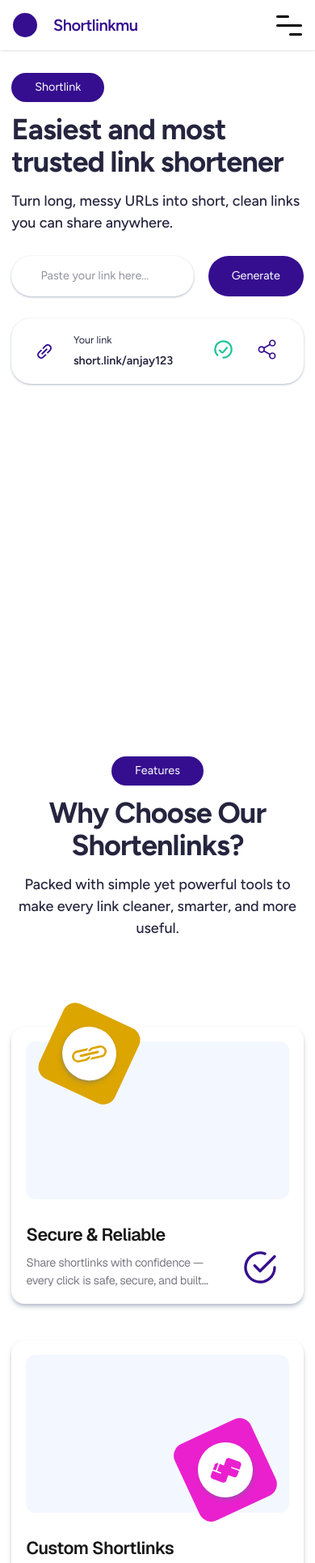
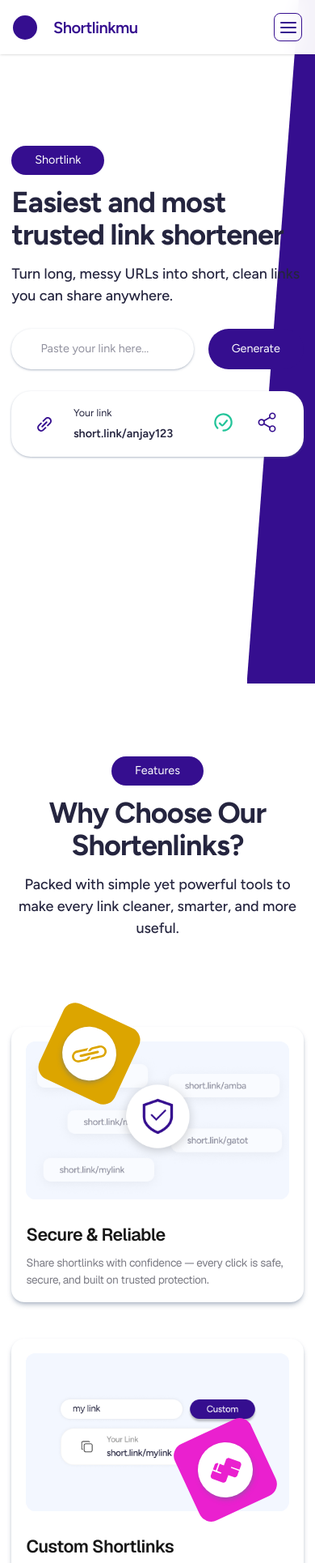
Before and after one commit to GioGiorno768/fe-shortlinkmu, a Next.js app: page / in a window 390 px wide. Shown: the top 1930 px of the page at 81% size. Built offline with nearby package versions, Linux system fonts and the light colour scheme.

Commit message:
add floating navbar

```diff
--- a/src/app/globals.css
+++ b/src/app/globals.css
@@ -10,9 +10,9 @@
   --grays: #7c7c85;
   --card: #f3f7ff;
   --yellowlink: #dca500;
-  --purplelink: #EA20CF;
-  --bluetitle: #DDEBFF;
-
+  --purplelink: #ea20cf;
+  --bluetitle: #ddebff;
+  --bluefooter: #bcd1ff;
 }
 
 @theme inline {
@@ -27,9 +27,9 @@
   --color-yellowlink: var(--yellowlink);
   --color-purplelink: var(--purplelink);
   --color-bluetitle: var(--bluetitle);
+  --color-bluefooter: var(--bluefooter);
   --font-figtree: "Figtree", sans-serif;
   --font-geist: "Geist", sans-serif;
-
 }
 
 body {
--- a/src/app/page.tsx
+++ b/src/app/page.tsx
@@ -1,6 +1,7 @@
 import CTASection from "@/components/landing/CTASection";
 import FAQSection from "@/components/landing/FAQSection";
 import Features from "@/components/landing/Features";
+import FloatingNavbar from "@/components/landing/FloatingNavbar";
 import Footer from "@/components/landing/Footer";
 import Hero from "@/components/landing/Hero";
 import Navbar from "@/components/landing/Navbar";
@@ -12,10 +13,10 @@ export default function Home() {
       <main className="text-[10px] max-w-[155em] m-auto">
         <div className="m-auto sticky h-[100vh] top-0 w-full bg-white overflow-hidden ">
           <div
-            className="absolute lg:block hidden top-0 -right-[13em] h-full w-[55%] bg-bluelight"
+            className="absolute  top-0 -right-[13em] h-full w-[55%] bg-bluelight"
             style={{
               // Kita pakai clip-path untuk membuat bentuk miringnya
-              clipPath: "polygon(20% 0, 100% 0, 100% 100%, 0% 100%)",
+              clipPath: "polygon(30% 0, 100% 0, 100% 100%, 0% 100%)",
             }}
           ></div>
           <header>
@@ -28,6 +29,7 @@ export default function Home() {
           </section>
         </div>
         <div className="">
+          <FloatingNavbar />
           <section>
             <Features />
           </section>
--- a/src/components/landing/Features.tsx
+++ b/src/components/landing/Features.tsx
@@ -9,6 +9,7 @@ export default function Features() {
       description:
         "Share shortlinks with confidence — every click is safe, secure, and built on trusted protection.",
       icons: "iconoir--security-pass",
+      image: "/landing/secure.png",
     },
     {
       id: 2,
@@ -16,6 +17,7 @@ export default function Features() {
       description:
         "Create unique, memorable, and brand-friendly links with custom aliases.",
       icons: "system-uicons--create",
+      image: "/landing/customlink.png",
     },
     {
       id: 3,
@@ -23,13 +25,15 @@ export default function Features() {
       description:
         "We're here to help — our support team is available 24/7 to address any concerns you may have.",
       icons: "tabler--mail-fast",
+      image: "/landing/secure.png",
     },
     {
       id: 4,
       title: "High Rate CPM",
       description:
-        "Earn more as your traffic scales — higher quality means higher CPM rewards across global audiences.",
+        "Earn more as your traffic scales higher quality means higher CPM rewards across global audiences.",
       icons: "ci--chart-line",
+      image: "/landing/secure.png",
     },
     {
       id: 5,
@@ -37,6 +41,7 @@ export default function Features() {
       description:
         "Cash out your earnings faster with a low payout threshold, no long waiting time.",
       icons: "hugeicons--payment-success-01",
+      image: "/landing/secure.png",
     },
     {
       id: 6,
@@ -44,11 +49,15 @@ export default function Features() {
       description:
         "Invite friends, share special referral links, and earn extra rewards.",
       icons: "tabler--user-dollar",
+      image: "/landing/secure.png",
     },
   ];
   return (
     <>
-      <div id="features" className="max-w-[155em] font-figtree m-auto relative text-[9px] sm:text-[10px] bg-white ">
+      <div
+        id="features"
+        className="max-w-[155em] font-figtree m-auto relative text-[9px] sm:text-[10px] bg-white "
+      >
         <div className="max-w-[140em] px-[1.6em] md:px-[2.4em] lg:px-[4em] py-[10em] md:py-[15em] mx-auto space-y-[12em] ">
           <div className="text-shortblack space-y-[3em]">
             <TitleSection
@@ -61,7 +70,7 @@ export default function Features() {
             />
           </div>
           <div className="flex justify-center items-center gap-[5em] flex-wrap flex-col lg:flex-row relative">
-            <div className="absolute -top-[2em] left-[5em] rotate-[25deg]  p-[2em] bg-yellowlink rounded-2xl">
+            <div className="absolute -top-[2em] left-[5em] rotate-[25deg] z-10 p-[2em] bg-yellowlink rounded-2xl">
               <div className="p-[1.5em] rounded-full shadow-md shadow-slate-500/40 bg-white">
                 <Image
                   src="/landing/shortlinku.svg"
@@ -71,7 +80,7 @@ export default function Features() {
                 />
               </div>
             </div>
-            <div className="absolute top-[55em] right-[5em] -rotate-[25deg]  p-[2em] bg-purplelink rounded-2xl">
+            <div className="absolute top-[55em] right-[5em] -rotate-[25deg] z-10  p-[2em] bg-purplelink rounded-2xl">
               <div className="p-[1em] rounded-full shadow-md shadow-slate-500/40 bg-white">
                 <Image
                   src="/landing/vinlogo.svg"
@@ -81,7 +90,7 @@ export default function Features() {
                 />
               </div>
             </div>
-            <div className="absolute bottom-[30em] left-[5em] rotate-[25deg] p-[2em] bg-bluelight rounded-2xl">
+            <div className="absolute bottom-[30em] left-[5em] rotate-[25deg] z-10 p-[2em] bg-bluelight rounded-2xl">
               <div className="p-[1em] rounded-full shadow-md shadow-slate-500/40 bg-white">
                 <Image
                   src="/landing/vinlogo-blue.svg"
@@ -96,19 +105,29 @@ export default function Features() {
                 key={item.id}
                 className="sm:p-[3em] p-[2em] shadow-md shadow-slate-500/40 rounded-2xl lg:w-[45%] xl:w-[40%] sm:w-[70%] w-full space-y-[3em]"
               >
-                <div className="sm:h-[28em] h-[50vw] bg-card rounded-xl"></div>
+                <div className="sm:h-[28em] h-[50vw] bg-card rounded-xl relative  overflow-hidden">
+                  <Image
+                    src={item.image}
+                    fill
+                    objectFit="cover"
+                    alt={item.title}
+                    className="absolute"
+                  />
+                </div>
                 <div className="flex justify-between items-end">
-                  <div className="flex flex-col justify-start gap-[1em] font-geist w-[70%]">
+                  <div className="flex flex-col justify-start gap-[1em] font-geist w-[98%] sm:w-[80%]">
                     <h1 className="text-[2.4em] font-semibold tracking-tight">
                       {item.title}
                     </h1>
-                    <p className="text-[1.6em] line-clamp-2 tracking-tight text-grays">
+                    <p className="text-[3.5vw] sm:text-[1.6em] line-clamp-2 tracking-tight text-grays">
                       {item.description}
                     </p>
                   </div>
-                  <span
-                    className={`${item.icons} w-[6em] h-[6em] bg-bluelight pe-[8em]`}
-                  ></span>
+                  <div className="hidden sm:block">
+                    <span
+                      className={`${item.icons} w-[4.5em] h-[4.5em] bg-bluelight pe-[8em]`}
+                    ></span>
+                  </div>
                 </div>
               </div>
             ))}
--- /dev/null
+++ b/src/components/landing/FloatingNavbar.tsx
@@ -0,0 +1,153 @@
+"use client";
+
+import Link from "next/link";
+import { useEffect, useRef, useState } from "react";
+
+export default function FloatingNavbar() {
+  const openMenu = useRef<HTMLInputElement>(null);
+  const [isOpen, setIsOpen] = useState(false);
+  const [showNavbar, setShowNavbar] = useState(false);
+
+  const handleOpenMenu = () => {
+    setIsOpen(openMenu.current?.checked ?? false);
+  };
+
+  useEffect(() => {
+    const handleScroll = () => {
+      // Show navbar after scrolling 100vh (full screen height)
+      if (window.scrollY > window.innerHeight) {
+        setShowNavbar(true);
+      } else {
+        setShowNavbar(false);
+        setIsOpen(false);
+        if (openMenu.current) {
+          openMenu.current.checked = false;
+        }
+      }
+    };
+
+    window.addEventListener("scroll", handleScroll);
+    return () => window.removeEventListener("scroll", handleScroll);
+  }, []);
+
+  return (
+    <>
+      {/* Fixed Floating Navbar */}
+      <nav
+        className={`text-[10px] fixed bottom-[3em] left-1/2 -translate-x-1/2 z-50 transition-all duration-500 ${
+          showNavbar
+            ? "translate-y-0 opacity-100"
+            : "translate-y-[10em] opacity-0 pointer-events-none"
+        }`}
+      >
+        <div className="bg-blue-950 text-white rounded-[2.5em] shadow-2xl backdrop-blur-md border border-white/10">
+          {/* Desktop Navbar */}
+          <div className="hidden lg:flex items-center gap-[3em] px-[3em] py-[1.5em]">
+            <a href="#" className="flex items-center gap-[1em]">
+              <div className="w-[2.5em] h-[2.5em] rounded-full bg-white"></div>
+            </a>
+            <div className="flex gap-[3em] items-center">
+              <Link
+                href="#"
+                className="text-[1.6em] font-medium tracking-tight hover:text-white/70 transition-colors"
+              >
+                Home
+              </Link>
+              <Link
+                href="#features"
+                className="text-[1.6em] font-medium tracking-tight hover:text-white/70 transition-colors"
+              >
+                Features
+              </Link>
+              <Link
+                href="#faq"
+                className="text-[1.6em] font-medium tracking-tight hover:text-white/70 transition-colors"
+              >
+                FAQ
+              </Link>
+              <Link
+                href="#blog"
+                className="text-[1.6em] font-medium tracking-tight hover:text-white/70 transition-colors"
+              >
+                Contact
+              </Link>
+            </div>
+            {/* <button className="ml-[2em]">
+              <svg
+                width="24"
+                height="24"
+                viewBox="0 0 24 24"
+                fill="none"
+                stroke="currentColor"
+                strokeWidth="2"
+                strokeLinecap="round"
+                strokeLinejoin="round"
+                className="w-[2.4em] h-[2.4em]"
+              >
+                <path d="M18 6L6 18M6 6l12 12" />
+              </svg>
+            </button> */}
+          </div>
+
+          {/* Mobile Navbar */}
+          <div className="lg:hidden flex items-center justify-between px-[2em] py-[1.5em]">
+            <a href="#" className="flex items-center gap-[1em]">
+              <div className="w-[2.5em] h-[2.5em] rounded-full bg-white"></div>
+            </a>
+            <label className="flex flex-col gap-[0.4em] w-[3.5em] h-[3.5em] justify-center items-center cursor-pointer border-[0.15em] border-white rounded-[0.8em] hover:bg-white/10 transition-all duration-200">
+              <input
+                className="peer hidden"
+                type="checkbox"
+                ref={openMenu}
+                onChange={handleOpenMenu}
+              />
+              <span className="block h-[0.2em] w-[2em] bg-white rounded-full transition-all duration-300 ease-out peer-checked:rotate-45 peer-checked:translate-y-[0.6em]" />
+              <span className="block h-[0.2em] w-[2em] bg-white rounded-full transition-all duration-300 ease-out peer-checked:opacity-0 peer-checked:scale-0" />
+              <span className="block h-[0.2em] w-[2em] bg-white rounded-full transition-all duration-300 ease-out peer-checked:-rotate-45 peer-checked:-translate-y-[0.6em]" />
+            </label>
+          </div>
+
+          {/* Mobile Menu */}
+          <div
+            className={`lg:hidden overflow-hidden transition-all duration-500 ease-in-out ${
+              isOpen ? "max-h-[50em] opacity-100" : "max-h-0 opacity-0"
+            }`}
+          >
+            <div className="px-[2em] pb-[2em] flex flex-col gap-[1.5em] border-t border-white/10 pt-[2em]">
+              <a
+                href="#home"
+                className="text-[1.6em] font-medium tracking-tight w-full px-[2em] py-[1em] rounded-full transition-all duration-300 hover:bg-white/10"
+              >
+                Home
+              </a>
+              <a
+                href="#portfolio"
+                className="text-[1.6em] font-medium tracking-tight w-full px-[2em] py-[1em] rounded-full transition-all duration-300 hover:bg-white/10"
+              >
+                Portfolio
+              </a>
+              <a
+                href="#blog"
+                className="text-[1.6em] font-medium tracking-tight w-full px-[2em] py-[1em] rounded-full transition-all duration-300 hover:bg-white/10"
+              >
+                Blog
+              </a>
+              <a
+                href="#about"
+                className="text-[1.6em] font-medium tracking-tight w-full px-[2em] py-[1em] rounded-full transition-all duration-300 hover:bg-white/10"
+              >
+                About Me
+              </a>
+              <a
+                href="#contact"
+                className="text-[1.6em] font-medium tracking-tight w-full px-[2em] py-[1em] rounded-full transition-all duration-300 hover:bg-white/10"
+              >
+                Contact
+              </a>
+            </div>
+          </div>
+        </div>
+      </nav>
+    </>
+  );
+}
--- a/src/components/landing/Hero.tsx
+++ b/src/components/landing/Hero.tsx
@@ -6,7 +6,7 @@ export default function Hero() {
   return (
     <>
       <section className="max-w-[150em] m-auto relative text-[9px] sm:text-[10px] ">
-        <div className="max-w-[140em] px-[1.6em] sticky top-0 md:px-[2.4em] lg:px-[4em] pt-[10em] md:pt-[10em] mx-auto flex flex-col lg:flex-row lg:justify-between lg:items-start  gap-[5em]">
+        <div className="max-w-[140em] px-[1.6em] md:px-[2.4em] lg:px-[4em] pt-[20em] md:pt-[12em] lg:pt-[9em] mx-auto flex flex-col lg:flex-row lg:justify-between lg:items-start  gap-[5em]">
           {/* Left side */}
           <div className="font-figtree text-shortblack w-full lg:w-[45%] space-y-[3em]">
             <TitleSection parentClassName="text-center " />
--- a/src/components/landing/Navbar.tsx
+++ b/src/components/landing/Navbar.tsx
@@ -49,16 +49,16 @@ export default function Navbar() {
             </button>
           </div>
           <div className="lg:hidden static">
-            <label className="flex flex-col gap-2 w-8">
+            <label className="flex flex-col gap-[0.4em] w-[3.5em] h-[3.5em] justify-center items-center cursor-pointer border-[0.15em] border-bluelight rounded-[0.8em] hover:bg-bluelight/5 transition-all duration-200">
               <input
                 className="peer hidden"
                 type="checkbox"
                 ref={openMenu}
                 onChange={handleOpenMenu}
               />
-              <div className="rounded-2xl h-[3px] w-1/2 bg-black duration-500 peer-checked:rotate-[225deg] origin-right peer-checked:-translate-x-[12px] peer-checked:-translate-y-[1px]" />
-              <div className="rounded-2xl h-[3px] w-full bg-black duration-500 peer-checked:-rotate-45" />
-              <div className="rounded-2xl h-[3px] w-1/2 bg-black duration-500 place-self-end peer-checked:rotate-[225deg] origin-left peer-checked:translate-x-[12px] peer-checked:translate-y-[1px]" />
+              <span className="block h-[0.2em] w-[2em] bg-bluelight rounded-full transition-all duration-300 ease-out peer-checked:rotate-45 peer-checked:translate-y-[0.6em]" />
+              <span className="block h-[0.2em] w-[2em] bg-bluelight rounded-full transition-all duration-300 ease-out peer-checked:opacity-0 peer-checked:scale-0" />
+              <span className="block h-[0.2em] w-[2em] bg-bluelight rounded-full transition-all duration-300 ease-out peer-checked:-rotate-45 peer-checked:-translate-y-[0.6em]" />
             </label>
           </div>
         </div>
--- a/src/components/landing/ShortLink.tsx
+++ b/src/components/landing/ShortLink.tsx
@@ -6,7 +6,7 @@ export default function ShortLink() {
           type="text"
           id="hero-input"
           name="hero-input"
-          className="py-[1em] sm:py-[1em] px-[2.5em] block w-full shadow-sm shadow-slate-500/40 text-[1.6em] focus:outline-bluelight disabled:opacity-50 disabled:pointer-events-none rounded-full"
+          className="py-[1em] sm:py-[1em] px-[2.5em] block w-full shadow-sm shadow-slate-500/40 text-[1.6em] focus:outline-bluelight disabled:opacity-50 disabled:pointer-events-none rounded-full bg-white"
           placeholder="Paste your link here..."
         />
         <button
@@ -17,7 +17,7 @@ export default function ShortLink() {
         </button>
       </form>
       <div className="font-figtree">
-        <div className="shadow-sm px-[3.5em] py-[2em] shadow-slate-500/40 rounded-3xl flex justify-between items-center">
+        <div className="shadow-sm px-[3.5em] py-[2em] shadow-slate-500/40 rounded-3xl flex justify-between items-center bg-white">
           <div className="w-fit flex gap-[3em] items-center">
             <span className="fontisto--link w-[2em] h-[2em] bg-bluelight"></span>
             <div className="gap-[.5em] flex flex-col">
```
Also changed, not shown: src/components/landing/Footer.tsx (+19 -33 lines), public/landing/customlink.png (added), public/landing/secure.png (added).
